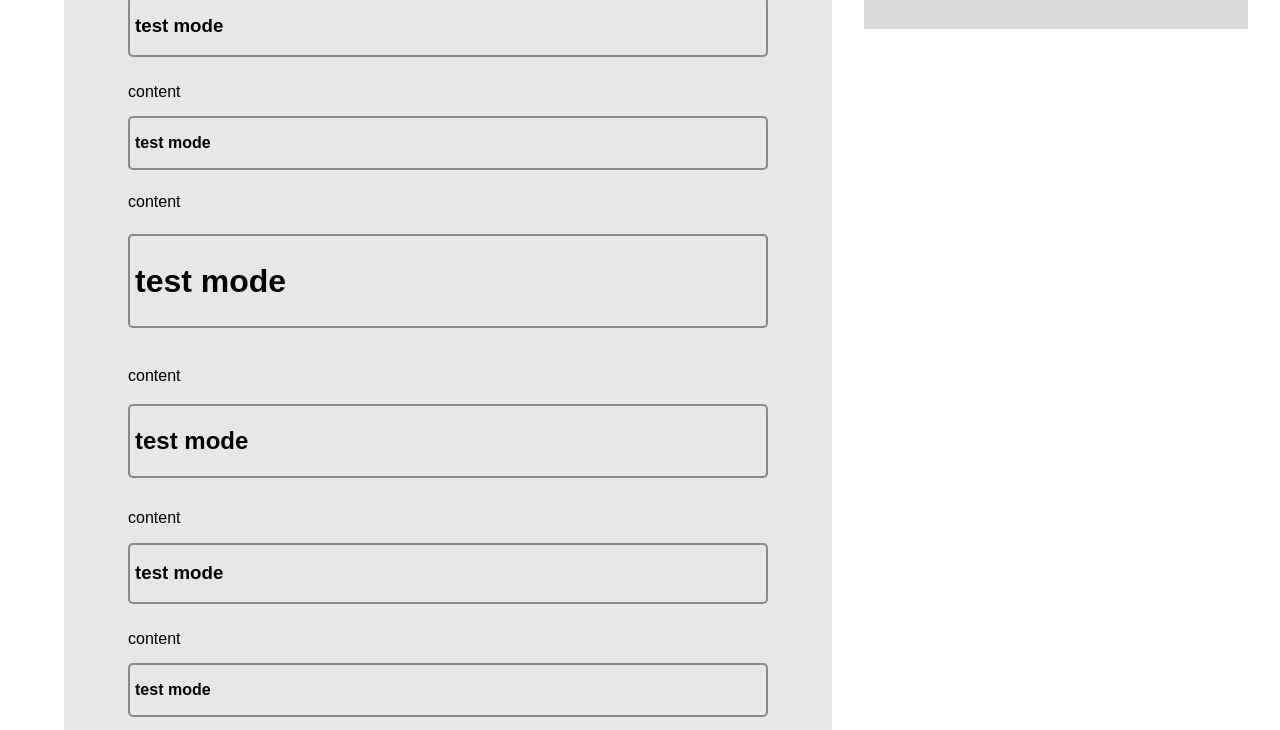
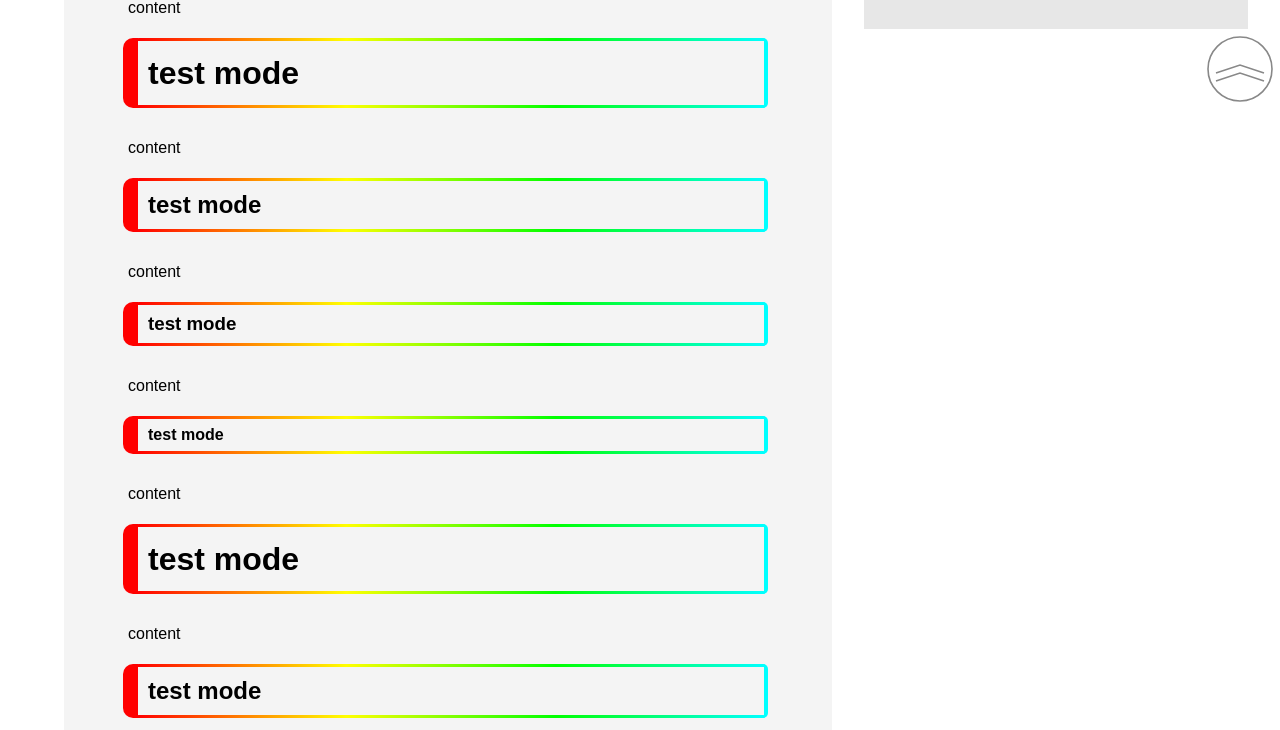
Before and after one commit to The-Infinitys/InfinitySpirit, a plain HTML site: page InfinitySpirit/template/Infinitys/index.html in a window 1280 px wide. Shown: the part 691-1421 px from the top of the page. Drawn offline with Linux system fonts and the light colour scheme; files that its build step writes are made by us from their sources; no server answers; files whose address does not match are found by name.

Commit message:
Update index.html

```diff
--- a/InfinitySpirit/template/Infinitys/index.html
+++ b/InfinitySpirit/template/Infinitys/index.html
@@ -6,8 +6,8 @@
     <title>
       <InfinitySpiritTitle>Infinity Spirit Template</InfinitySpiritTitle>
     </title>
-    <link rel="stylesheet" href="../../InfinitySpirit/template/style.css" />
-    <script defer src="../../InfinitySpirit/template/script.js"></script>
+    <link rel="stylesheet" href="./style.css" />
+    <script defer src="./script.js"></script>
   </head>
   <body>
     <div class="article-body">
```
